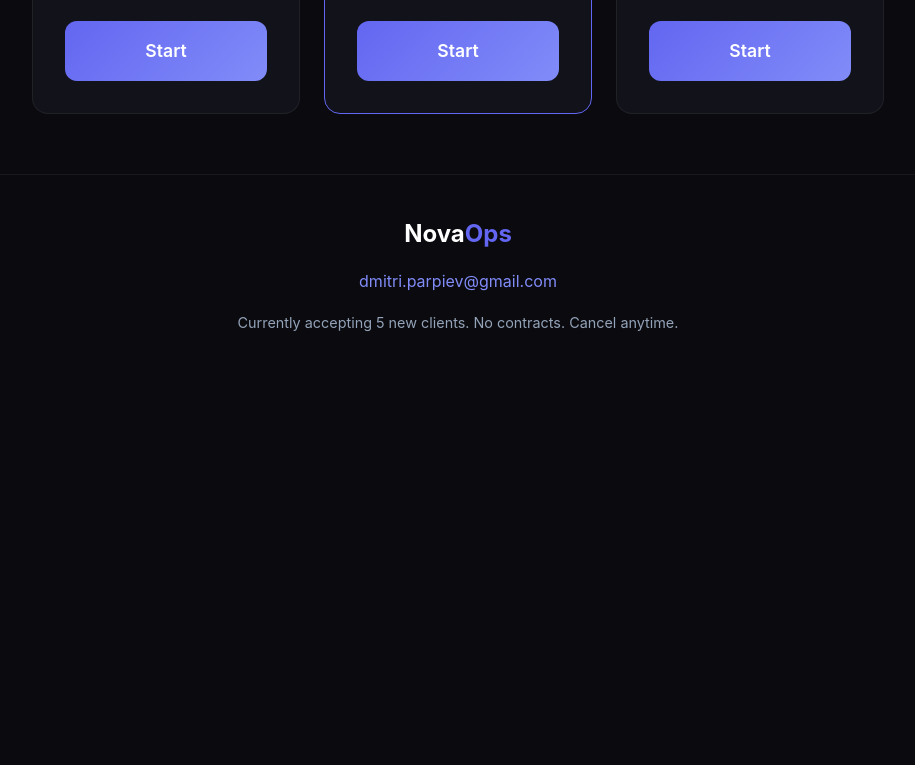
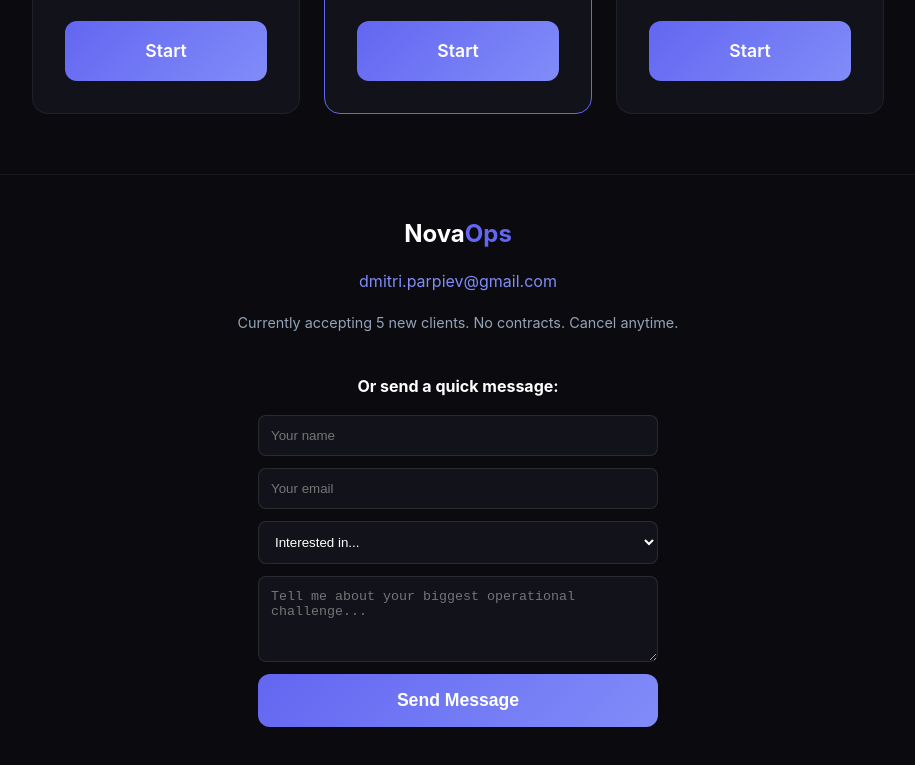
Before and after one commit to browncucumber/nova-ops, a plain HTML site: page index.html in a window 1280 px wide. Shown: the part 2996-3761 px from the top of the page, without its empty margins (182-1097 px from the left). Before the commit the page ends 3370 px from the top, so only its background shows below. Drawn offline with Linux system fonts and the light colour scheme.

Commit message:
Add contact form to footer

```diff
--- a/index.html
+++ b/index.html
@@ -564,6 +564,23 @@
             <div class="logo" style="margin-bottom: 16px;">Nova<span>Ops</span></div>
             <p><a href="mailto:dmitri.parpiev@gmail.com">dmitri.parpiev@gmail.com</a></p>
             <p class="tagline">Currently accepting 5 new clients. No contracts. Cancel anytime.</p>
+
+            <div style="margin-top: 40px; max-width: 400px; margin-left: auto; margin-right: auto;">
+                <h4 style="color: white; margin-bottom: 16px;">Or send a quick message:</h4>
+                <form action="mailto:dmitri.parpiev@gmail.com?subject=NovaOps Inquiry" method="post" enctype="text/plain" style="display: flex; flex-direction: column; gap: 12px;">
+                    <input type="text" name="name" placeholder="Your name" required style="padding: 12px; border-radius: 8px; border: 1px solid rgba(255,255,255,0.1); background: var(--navy-light); color: white;">
+                    <input type="email" name="email" placeholder="Your email" required style="padding: 12px; border-radius: 8px; border: 1px solid rgba(255,255,255,0.1); background: var(--navy-light); color: white;">
+                    <select name="plan" style="padding: 12px; border-radius: 8px; border: 1px solid rgba(255,255,255,0.1); background: var(--navy-light); color: white;">
+                        <option value="">Interested in...</option>
+                        <option value="starter">Starter ($297/mo)</option>
+                        <option value="growth">Growth ($597/mo)</option>
+                        <option value="scale">Scale ($1,197/mo)</option>
+                        <option value="chat">Just want to chat</option>
+                    </select>
+                    <textarea name="message" placeholder="Tell me about your biggest operational challenge..." rows="4" style="padding: 12px; border-radius: 8px; border: 1px solid rgba(255,255,255,0.1); background: var(--navy-light); color: white; resize: vertical;"></textarea>
+                    <button type="submit" class="cta-button" style="border: none; cursor: pointer; width: 100%;">Send Message</button>
+                </form>
+            </div>
         </div>
     </footer>
 </body>
```
